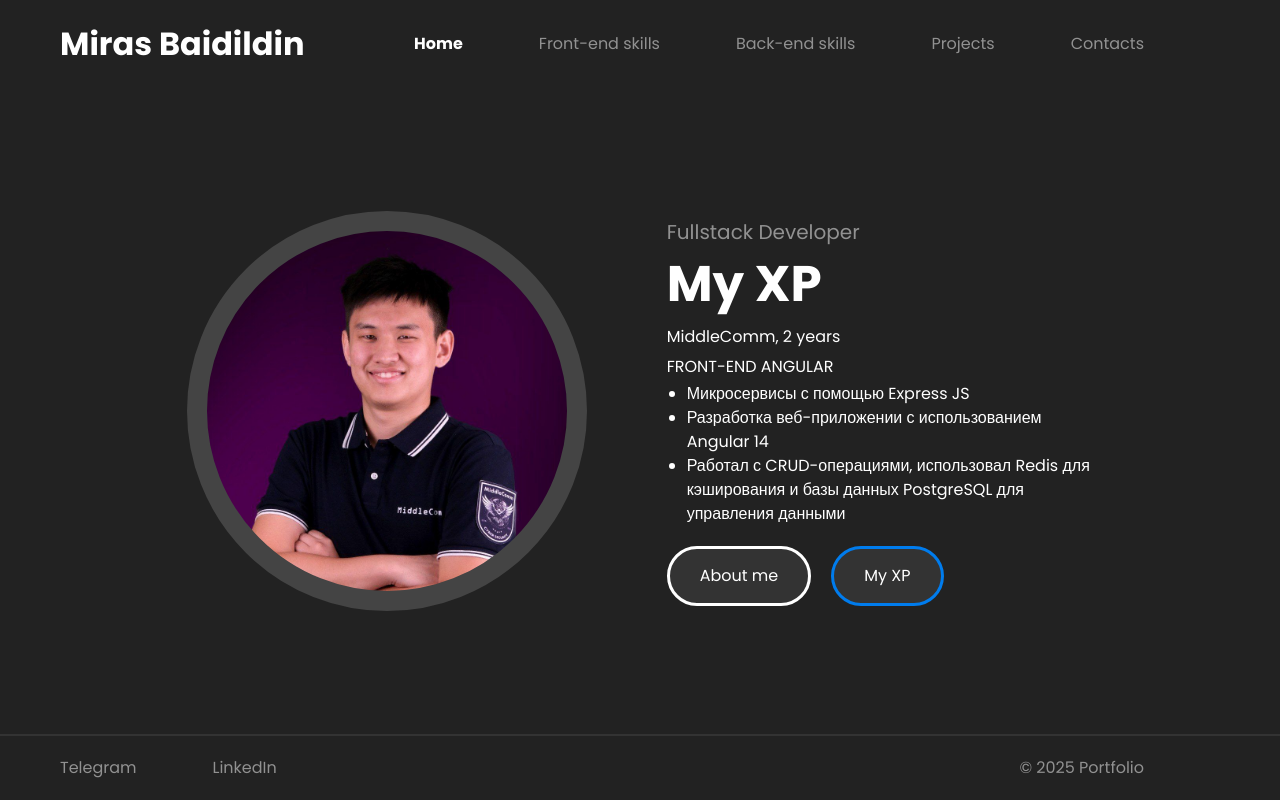
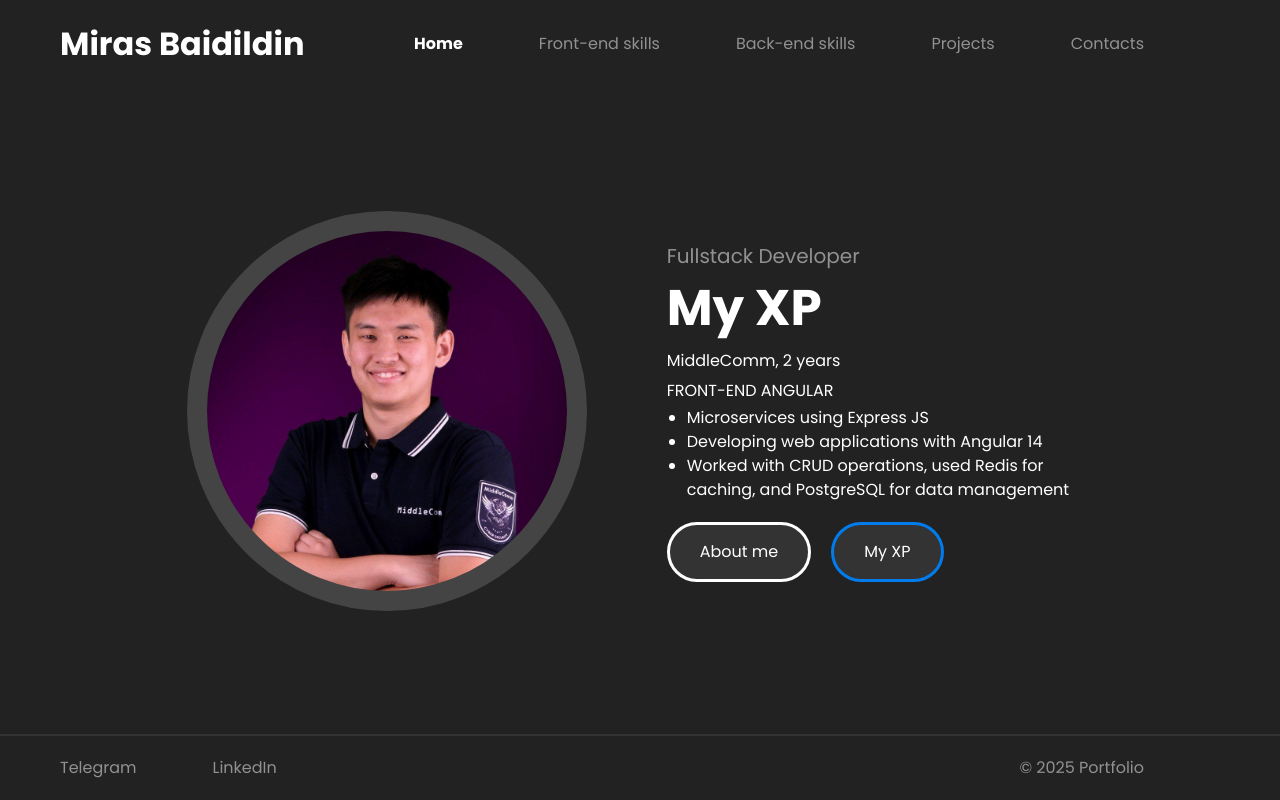
Before and after one commit to MiloBN1/Portfolio, a Vue app in the folder portfolio/: page / in a window 1280 px wide. Both pictures are taken after a click on the button "My XP". Built offline with nearby package versions, Linux system fonts and the light colour scheme.

Commit message:
fixed bug with russian

```diff
--- a/portfolio/src/components/AboutMeComponent.vue
+++ b/portfolio/src/components/AboutMeComponent.vue
@@ -28,11 +28,10 @@
       <p class="text-about" >MiddleComm, 2 years <br/>
         FRONT-END ANGULAR
       </p>
-        <ul class="text-white list-disc ">
-          <li class="ml-5"> Микросервисы с помощью Express JS</li>
-          <li class="ml-5"> Разработка веб-приложении с использованием Angular 14</li>
-          <li class="ml-5"> Работал с CRUD-операциями, использовал Redis для кэширования и
-            базы данных PostgreSQL для управления данными</li>
+        <ul class="text-white list-disc">
+          <li class="ml-5"> Microservices using Express JS</li>
+          <li class="ml-5"> Developing web applications with Angular 14</li>
+          <li class="ml-5"> Worked with CRUD operations, used Redis for caching, and PostgreSQL for data management</li>
         </ul>
       </div>
       <div class="mt-5">
```
